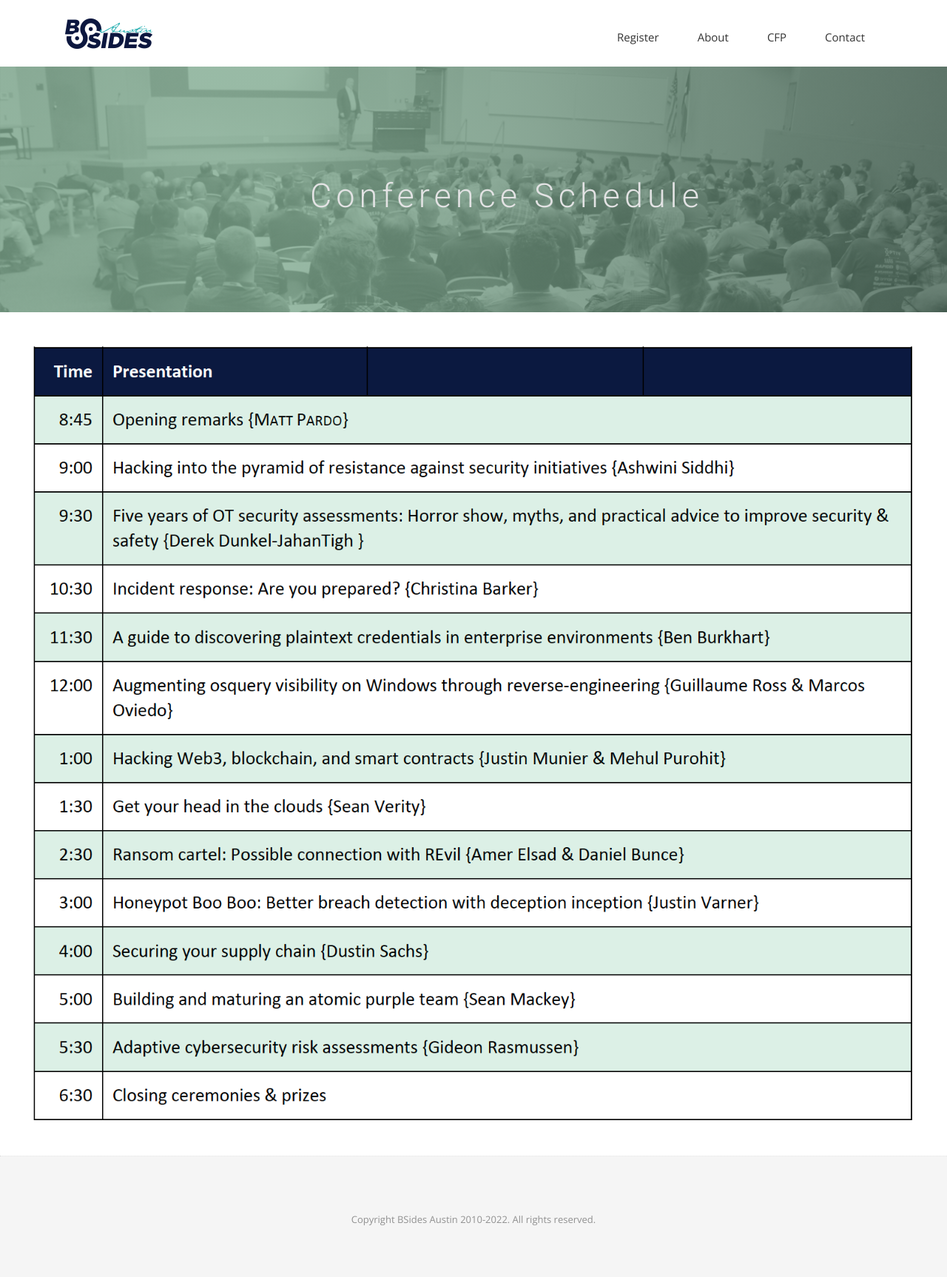
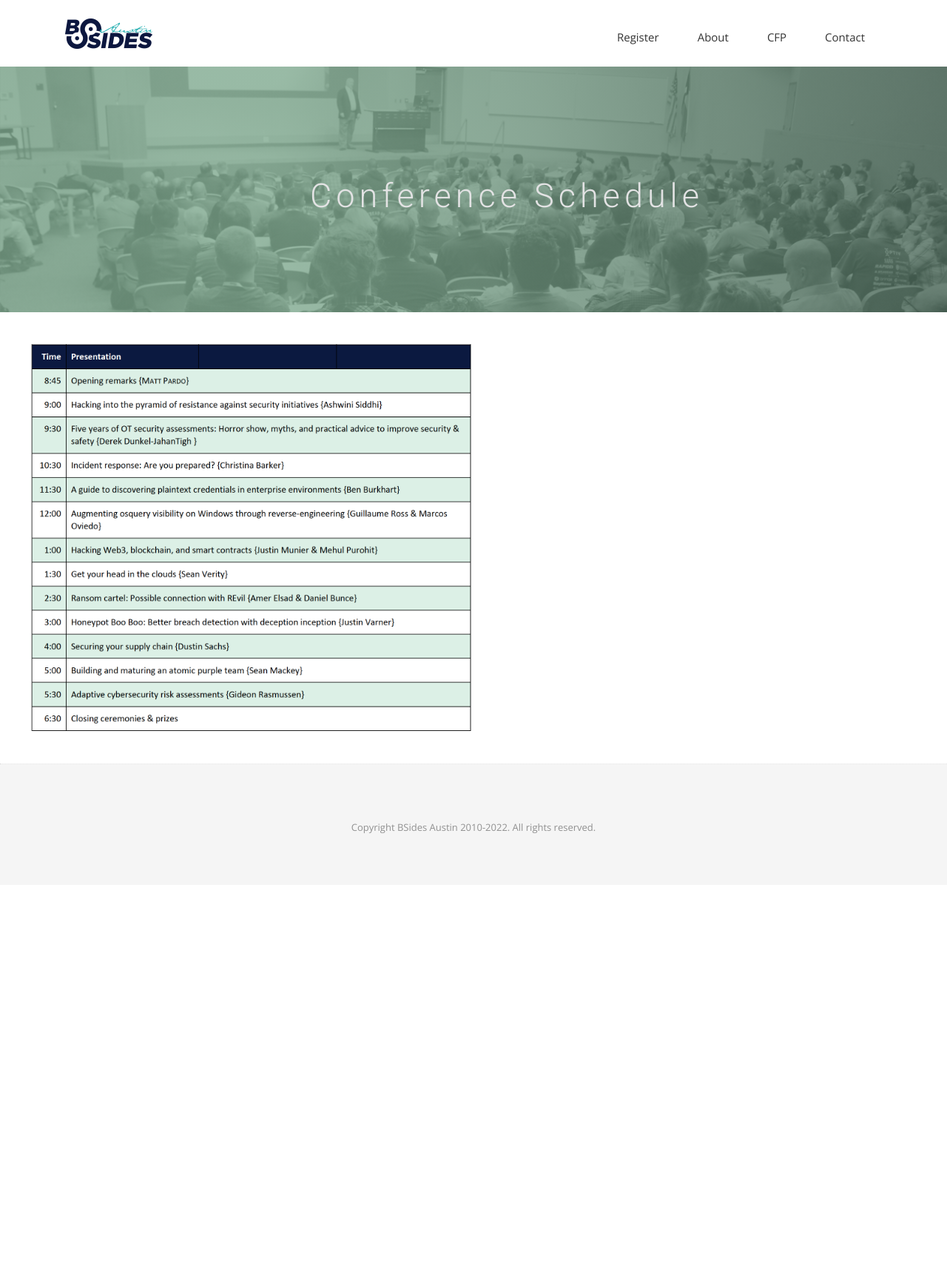
Before and after one commit to bsidesaustin/test, a Jekyll site: the page built from schedule.html, in a window 1280 px wide. Shown: the whole page at 74% size. Built offline with Jekyll 4.4.1, drawn with Linux system fonts in a browser that asks for light colours; nearby versions of some CDN libraries; some web fonts are replaced; after the commit the page ends 1196 px from its top, so only the background shows below that.

Commit message:
Update schedule.html

```diff
--- a/schedule.html
+++ b/schedule.html
@@ -21,7 +21,7 @@
 
 <div class="post-area">
 
-<img src="/img/schedule.png" alt="BSides Austin 2022 Schedule" style="width: 100%;height: auto;"></a>
+<img src="/img/schedule.png" alt="BSides Austin 2022 Schedule" style="width: 50%;height: auto;"></a>
 
 
 </div>
```
